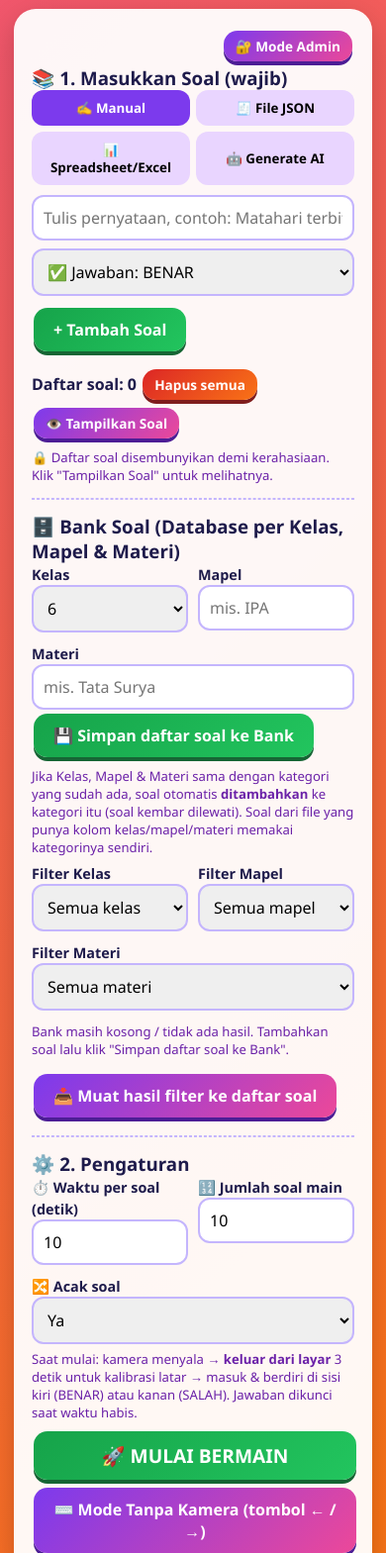
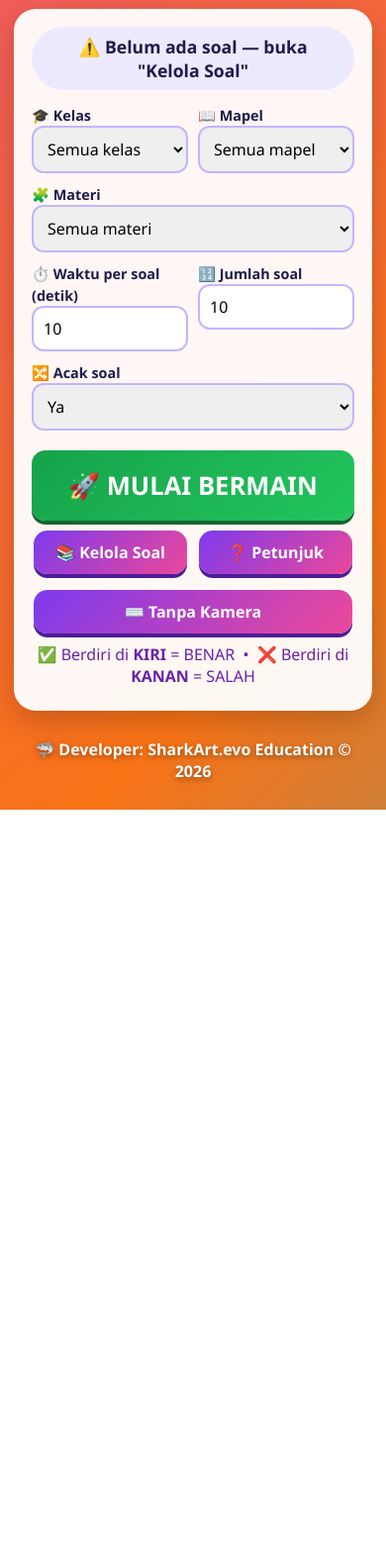
Before and after one commit to lulut-sharkart/TrueOrFalse2, a plain HTML site: page index.html in a window 390 px wide. Shown: the part 109-1678 px from the top of the page at 99% size. After the commit the page ends 927 px from the top, so only its background shows below. Drawn offline with Linux system fonts and the light colour scheme.

Commit message:
Update index.html

```diff
--- a/index.html
+++ b/index.html
@@ -49,6 +49,9 @@ video{transform:scaleX(-1)}
 .playing h1,.playing .sub{display:none}.playing{padding:6px}
 #stage:fullscreen{max-width:none;aspect-ratio:auto;border-radius:0}
 .q-item small{color:#6b21a8;font-weight:700}
+.btn.big{width:100%;font-size:1.6rem;padding:18px;margin:6px 0}
+.mrow{display:flex;gap:8px;flex-wrap:wrap}.mrow .btn{flex:1}
+.pill2{display:inline-block;background:#ede9fe;border-radius:999px;padding:8px 20px;font-weight:800;font-size:1.1rem}
 .res{text-align:center}
 body:not(.admin) .adm{display:none!important}
 dialog{border:0;border-radius:20px;padding:18px;width:min(520px,92vw);box-shadow:0 20px 60px #0007}
@@ -63,9 +66,26 @@ footer{margin-top:auto;padding:14px;color:#fff;font-weight:700;text-align:center
 <div class="sub">True or False pakai Kamera — Kiri ✅ BENAR • Kanan ❌ SALAH</div>
 
 <!-- SETUP -->
-<div id="setup" class="card">
- <div style="text-align:right"><button class="btn s" id="adbtn" onclick="adminToggle()">🔐 Mode Admin</button></div>
- <h3>📚 1. Masukkan Soal (wajib)</h3>
+<div id="setup">
+<div id="menu" class="card" style="text-align:center">
+ <div class="pill2" id="mstat"></div>
+ <div class="row" style="margin:14px 0 0;text-align:left">
+  <div><label>🎓 Kelas</label><select id="mk" onchange="updMenu()"></select></div>
+  <div><label>📖 Mapel</label><select id="mm" onchange="updMenu()"></select></div>
+  <div><label>🧩 Materi</label><select id="mt" onchange="updMenu()"></select></div>
+ </div>
+ <div class="row" style="margin:10px 0 14px;text-align:left">
+  <div><label>⏱️ Waktu per soal (detik)</label><input type="number" id="stime" value="10" min="3" max="120"></div>
+  <div><label>🔢 Jumlah soal</label><input type="number" id="snum" value="10" min="1"></div>
+  <div><label>🔀 Acak soal</label><select id="shuf"><option value="1">Ya</option><option value="0">Tidak</option></select></div>
+ </div>
+ <button class="btn g big" onclick="start()">🚀 MULAI BERMAIN</button>
+ <div class="mrow"><button class="btn" onclick="showView('manage')">📚 Kelola Soal</button><button class="btn" onclick="$('help').showModal()">❓ Petunjuk</button><button class="btn" onclick="start(true)">⌨️ Tanpa Kamera</button></div>
+ <p class="hint" style="font-size:1rem">✅ Berdiri di <b>KIRI</b> = BENAR &nbsp;•&nbsp; ❌ Berdiri di <b>KANAN</b> = SALAH</p>
+</div>
+<div id="manage" class="card hide">
+ <div style="display:flex;justify-content:space-between;gap:8px"><button class="btn s" onclick="showView('menu')">⬅️ Menu</button><button class="btn s" id="adbtn" onclick="adminToggle()">🔐 Mode Admin</button></div>
+ <h3>📚 Kelola Soal</h3>
  <div class="tabs" id="tabs">
   <button class="tab on" data-t="manual">✍️ Manual</button>
   <button class="tab" data-t="json">🧾 File JSON</button>
@@ -124,16 +144,8 @@ footer{margin-top:auto;padding:14px;color:#fff;font-weight:700;text-align:center
   <button class="btn r s" onclick="clearBank()">🗑️ Hapus SEMUA bank</button>
   <div id="bmgr" class="hide" style="max-height:260px;overflow:auto;margin-top:8px"></div>
  </div>
- <hr style="margin:14px 0;border:1px dashed #c4b5fd">
- <h3>⚙️ 2. Pengaturan</h3>
- <div class="row">
-  <div><label>⏱️ Waktu per soal (detik)</label><input type="number" id="stime" value="10" min="3" max="120"></div>
-  <div><label>🔢 Jumlah soal main</label><input type="number" id="snum" value="10" min="1"></div>
-  <div><label>🔀 Acak soal</label><select id="shuf"><option value="1">Ya</option><option value="0">Tidak</option></select></div>
- </div>
- <p class="hint">Saat mulai: kamera menyala → <b>keluar dari layar</b> 3 detik untuk kalibrasi latar → masuk & berdiri di sisi kiri (BENAR) atau kanan (SALAH). Jawaban dikunci saat waktu habis.</p>
- <button class="btn g" style="width:100%;font-size:1.2rem" onclick="start()">🚀 MULAI BERMAIN</button>
- <button class="btn" style="width:100%" onclick="start(true)">⌨️ Mode Tanpa Kamera (tombol ← / →)</button>
+  <div style="text-align:center;margin-top:14px"><button class="btn g" style="width:100%" onclick="showView('menu')">✅ Selesai — Kembali ke Menu</button></div>
+</div>
 </div>
 
 <!-- GAME -->
@@ -153,6 +165,23 @@ footer{margin-top:auto;padding:14px;color:#fff;font-weight:700;text-align:center
 <!-- RESULT -->
 <div id="result" class="card res hide"></div>
 
+<dialog id="help">
+ <h2 style="color:#7c3aed">❓ Petunjuk Bermain</h2>
+ <div style="display:flex;gap:8px;margin:10px 0;text-align:center;font-weight:900;color:#fff">
+  <div style="flex:1;background:#22c55e;border-radius:14px;padding:12px">⬅️ KIRI<br>✅ BENAR</div>
+  <div style="flex:1;background:#ef4444;border-radius:14px;padding:12px">KANAN ➡️<br>❌ SALAH</div>
+ </div>
+ <ol style="padding-left:20px;line-height:1.6;font-size:.95rem">
+  <li><b>Pilih soal</b>: atur Kelas, Mapel, dan Materi di menu. Soal belum ada? Buka <i>Kelola Soal</i>.</li>
+  <li><b>Atur</b> waktu per soal dan jumlah soal.</li>
+  <li>Tekan <b>MULAI</b> dan izinkan akses kamera.</li>
+  <li><b>Kalibrasi</b>: saat hitung mundur "Keluar layar!", semua pemain keluar dari area kamera agar latar terekam.</li>
+  <li>Setelah "Masuk!", baca pernyataan di layar, lalu <b>berdiri di sisi KIRI</b> (benar) atau <b>KANAN</b> (salah).</li>
+  <li>Jawaban <b>dikunci saat waktu habis</b>. Benar +10 poin. Tidak berdiri di sisi mana pun = tidak menjawab.</li>
+ </ol>
+ <p class="hint">💡 Tips: ruangan terang, kamera diam (jangan digeser), jarak sekitar 1,5–2 meter, pakai <b>Layar Penuh</b> agar area lebih luas. Tanpa kamera: tombol <b>←</b> / <b>→</b> di keyboard.</p>
+ <div style="text-align:center"><button class="btn g" onclick="$('help').close()">Mengerti! 👍</button></div>
+</dialog>
 <dialog id="dlg">
  <h3>✏️ Edit Soal</h3>
  <label>Soal</label><textarea id="eq"></textarea>
@@ -181,8 +210,25 @@ document.querySelectorAll('.tab').forEach(b=>b.onclick=()=>{
 function toggleList(force){const show=force!==undefined?force:$('list').classList.contains('hide');
  $('list').classList.toggle('hide',!show);$('lock').classList.toggle('hide',show);
  $('tg').textContent=show?'🙈 Sembunyikan Soal':'👁️ Tampilkan Soal'}
+function showView(v){$('menu').classList.toggle('hide',v!=='menu');$('manage').classList.toggle('hide',v!=='manage');
+ if(v==='menu'){toggleList(false);adminOff()}window.scrollTo(0,0)}
+function poolAll(){const seen=new Set(),o=[];[...Q,...DB].forEach(x=>{if(!seen.has(x.q)){seen.add(x.q);o.push(x)}});return o}
+function pool(){const fk=$('mk').value,fm=$('mm').value,ft=$('mt').value;
+ return poolAll().filter(x=>(fk==='*'||x.k===fk)&&(fm==='*'||x.m===fm)&&(ft==='*'||(ft==='-'?!x.t:x.t===ft)))}
+function updMenu(){
+ const A=poolAll(),mk=$('mk'),mm=$('mm'),mt=$('mt'),ck=mk.value||'*',cm=mm.value||'*',ct=mt.value||'*';
+ const ks=[...new Set(A.filter(x=>x.k).map(x=>x.k))].sort((a,b)=>ko(a)-ko(b));
+ mk.innerHTML='<option value="*">Semua kelas</option>'+opts(ks,'Kelas');mk.value=ks.includes(ck)?ck:'*';
+ const d1=A.filter(x=>mk.value==='*'||x.k===mk.value),ms=[...new Set(d1.filter(x=>x.m).map(x=>x.m))].sort();
+ mm.innerHTML='<option value="*">Semua mapel</option>'+opts(ms);mm.value=ms.includes(cm)?cm:'*';
+ const d2=d1.filter(x=>mm.value==='*'||x.m===mm.value),ts=[...new Set(d2.filter(x=>x.t).map(x=>x.t))].sort(),noT=d2.some(x=>!x.t)&&ts.length>0;
+ mt.innerHTML='<option value="*">Semua materi</option>'+opts(ts)+(noT?'<option value="-">(Tanpa materi)</option>':'');
+ mt.value=(ts.includes(ct)||(ct==='-'&&noT))?ct:'*';
+ const n=pool().length;$('snum').max=n||1;
+ $('mstat').innerHTML=n?`📝 Soal tersedia: <b>${n}</b>`:'⚠️ Belum ada soal — buka "Kelola Soal"';
+}
 function render(){
- $('cnt').textContent=Q.length;$('snum').max=Q.length||1;
+ updMenu();$('cnt').textContent=Q.length;
  $('list').innerHTML=Q.map((x,i)=>`<div class="q-item"><b class="${x.a?'t':'f'}">${x.a?'BENAR':'SALAH'}</b><span>${esc(x.q)} ${x.k||x.m||x.t?`<small>[${[x.k?'Kls '+esc(x.k):'',esc(x.m||''),esc(x.t||'')].filter(Boolean).join(' · ')}]</small>`:''}</span><button class="btn s" onclick="editQ(${i})">✏️</button><button class="btn r s" onclick="Q.splice(${i},1);render()">✕</button></div>`).join('');
 }
 const esc=s=>String(s).replace(/[&<>"]/g,c=>({'&':'&amp;','<':'&lt;','>':'&gt;','"':'&quot;'}[c]));
@@ -216,10 +262,10 @@ function importAI(){try{
 // ---------- GAME ----------
 const sleep=ms=>new Promise(r=>setTimeout(r,ms));
 async function start(nocam){
- if(!Q.length)return alert('Masukkan soal terlebih dahulu!');
+ const P=pool();if(!P.length){alert('Belum ada soal pada pilihan ini. Tambahkan soal atau ubah pilihan Kelas/Mapel/Materi.');if(!poolAll().length)showView('manage');return}
  toggleList(false);adminOff();
- const n=Math.min(Math.max(1,+$('snum').value||10),Q.length);
- play=Q.slice();if($('shuf').value==='1')play.sort(()=>Math.random()-.5);play=play.slice(0,n);
+ const n=Math.min(Math.max(1,+$('snum').value||10),P.length);
+ play=P.slice();if($('shuf').value==='1')play.sort(()=>Math.random()-.5);play=play.slice(0,n);
  idx=0;score=0;cam=!nocam;
  document.body.classList.add('playing');$('setup').classList.add('hide');$('result').classList.add('hide');$('game').classList.remove('hide');
  $('vid').style.display=cam?'block':'none';$('stage').style.background=cam?'#111':'linear-gradient(135deg,#1e1b4b,#7c3aed)';
@@ -283,7 +329,7 @@ async function judge(q){
  if(state==='judge'){idx++;nextQ()}
 }
 function fs(){const s=$('stage');document.fullscreenElement?document.exitFullscreen():(s.requestFullscreen&&s.requestFullscreen())}
-function stopGame(){toggleList(false);state='idle';document.body.classList.remove('playing');if(document.fullscreenElement)document.exitFullscreen();clearInterval(timer);cancelAnimationFrame(raf);if(stream){stream.getTracks().forEach(t=>t.stop());stream=null}
+function stopGame(){showView('menu');state='idle';document.body.classList.remove('playing');if(document.fullscreenElement)document.exitFullscreen();clearInterval(timer);cancelAnimationFrame(raf);if(stream){stream.getTracks().forEach(t=>t.stop());stream=null}
  $('game').classList.add('hide');$('qbox').classList.add('hide');$('setup').classList.remove('hide')}
 function finish(){
  const total=play.length*10,pct=Math.round(score/total*100);
@@ -291,7 +337,7 @@ function finish(){
  stopGame();$('setup').classList.add('hide');$('result').classList.remove('hide');
  $('result').innerHTML=`<div class="stars">${stars}</div><h2>Permainan Selesai!</h2><div class="big">${score} / ${total}</div><p>Akurasi ${pct}% — ${pct>=60?'Hebat sekali! 🎊':'Ayo coba lagi! 🔥'}</p>
  <button class="btn g" onclick="$('result').classList.add('hide');start(${!cam})">🔁 Main Lagi</button>
- <button class="btn" onclick="$('result').classList.add('hide');$('setup').classList.remove('hide')">🏠 Menu Soal</button>`;
+ <button class="btn" onclick="$('result').classList.add('hide');$('setup').classList.remove('hide')">🏠 Menu Utama</button>`;
 }
 
 // ---------- BANK SOAL (database lokal) + MODE ADMIN ----------
@@ -320,7 +366,7 @@ function renderBank(){
  const c={};filt().forEach(x=>{c[K(x)]=(c[K(x)]||0)+1});
  CL=Object.entries(c).map(([k,n])=>[...k.split('||'),n]).sort((a,b)=>ko(a[0])-ko(b[0])||a[1].localeCompare(b[1])||a[2].localeCompare(b[2]));
  $('bank').innerHTML=CL.length?CL.map((r,i)=>`<div class="q-item"><b class="t">Kelas ${esc(r[0])}</b><span>${esc(r[1])}${r[2]?' › '+esc(r[2]):''} — ${r[3]} soal</span>${ADM?`<button class="btn r s" onclick="delCat(${i})">🗑️</button>`:''}</div>`).join(''):'<p class="hint">Bank masih kosong / tidak ada hasil. Tambahkan soal lalu klik "Simpan daftar soal ke Bank".</p>';
- renderMgr();
+ renderMgr();updMenu();
 }
 function saveBank(){
  if(!Q.length)return alert('Daftar soal masih kosong.');
```
